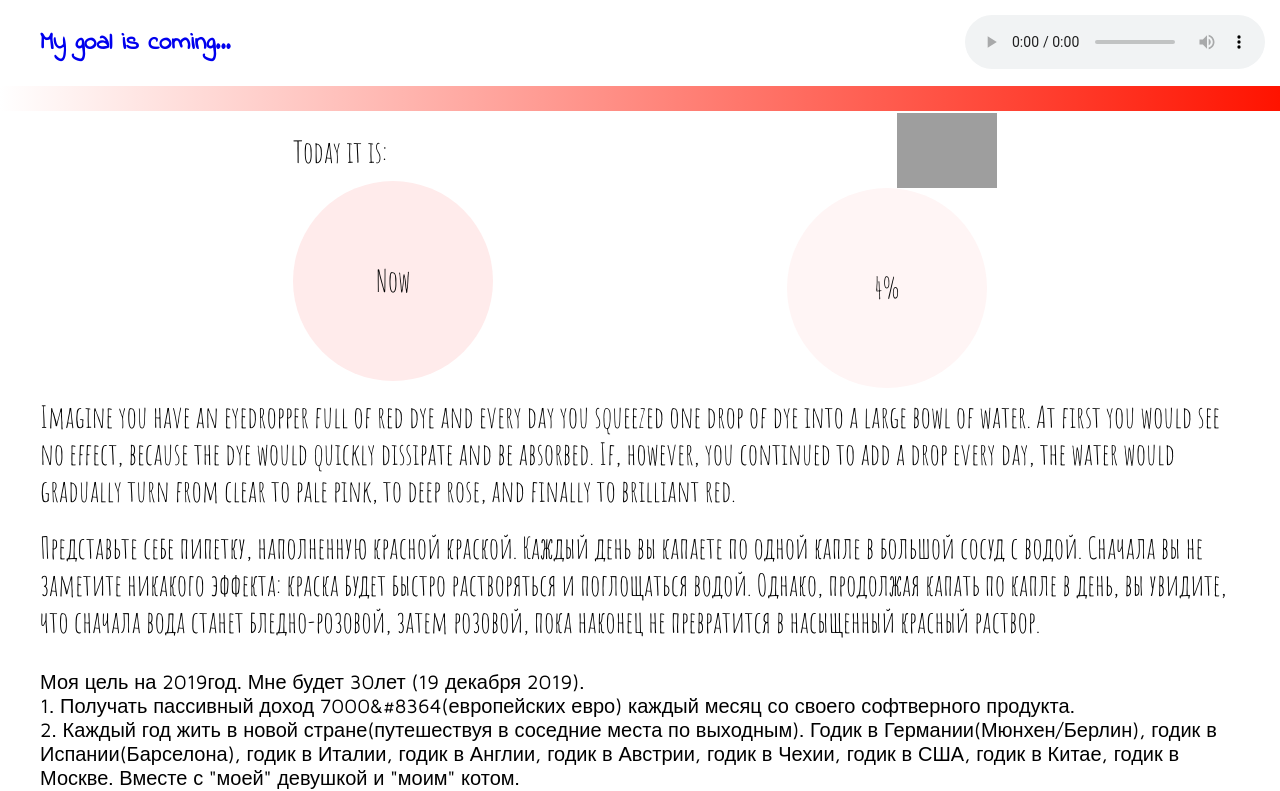
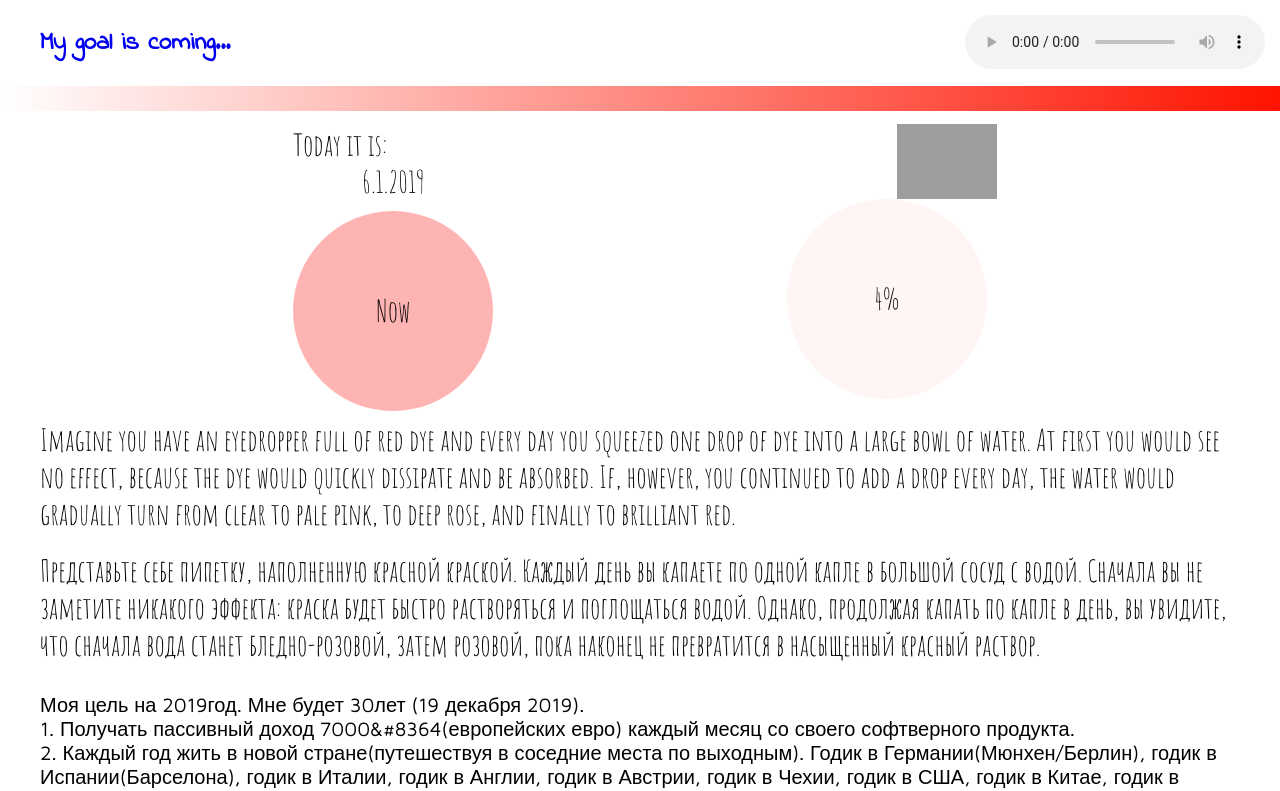
Before and after one commit to Sagittarius8919/goalApp, a React app in the folder goal-app-react/: page / in a window 1280 px wide. Shown: the top 791 px of the page. Built offline with nearby package versions, Linux system fonts and the light colour scheme; grey boxes are pictures that could not be loaded.

Commit message:
third commit

```diff
--- a/goal-app-react/src/App/index.js
+++ b/goal-app-react/src/App/index.js
@@ -5,13 +5,19 @@ import CurrentCircle from '../CurrentCircle/index';
 import ProgressCircle from '../ProgressCircle/index';
 import Slogan from '../Slogan/index';
 import GoalText from '../GoalText/index';
+import { getTodaysDate } from '../Services/helpers';
 import {
-	// red,
-	// green,
-	// blue,
+	CURRENT_POSITION,
 	WHOLE_ITERATION,
+	START_DATE,
+	START_YEAR_DATE,
+	END_YEAR_DATE,
+	DAYS_IN_MONTH,
+	DAYS_IN_YEAR,
 } from '../Services/constants';
 import './style.css';
+
+let interval = null;
 
 class App extends Component {
 	state = {
@@ -19,19 +25,18 @@ class App extends Component {
 		red: 255,
 		green: 255,
 		blue: 255,
-		interval: null,
 		percent: 0,
+		currGreen: 0,
+		currBlue: 0,
 	}
 
 	componentDidMount() {
-		let { interval } = this.state;
 		interval = setInterval(this.handleGradient, 500);
-		this.setState({ interval });
+		this.getCurrentPosition();
 	}
 
 	handleGradient = () => {
 		let {
-			interval,
 			percent,
 			red,
 			green,
@@ -40,7 +45,7 @@ class App extends Component {
 
 		if (red === 255 && green === 0, blue === 0) {
 			clearInterval(interval);
-			this.setState({ interval: null });
+			interval = null;
 
 			setTimeout(() => {
 				this.setState({
@@ -49,24 +54,74 @@ class App extends Component {
 				});
 
 				clearInterval(interval);
-				this.setState({ interval: null });
+				interval = null;
 
 				interval = setInterval(this.handleGradient, 500);
 			}, 10 * 1000);
 		} else {
 			percent = Math.floor(((WHOLE_ITERATION - green) / WHOLE_ITERATION) * 100);
-			console.log(this.state.green--);
-			console.log(this.state.blue--);
+			green--;
+			blue--;
 
 			this.setState({
 				progress: `${percent + 1}`,
-				green: this.state.green--,
-				blue: this.state.blue--,
+				green,
+				blue,
 			});
     }
 	}
 
-  render() {
+	formatDate = () => {
+		const today = getTodaysDate();
+		return `${today.day}.${today.month}.${today.year}`;
+	}
+
+	getCurrentPosition = () => {
+    let currGreen, currBlue, duration;
+    const start = JSON.parse(JSON.stringify(START_DATE));
+    const today = getTodaysDate();
+    const firstDuration = DAYS_IN_MONTH - start.day;
+    const nextDuration = today.day;
+    if (start.year === today.year) {
+        if (start.month === today.month) {
+            duration = today.day - start.day;
+        } else if (start.month < today.month) {
+            let numberOfFullMonths = today.month - start.month > 1 ? (today.month - start.month - 1) : 0;
+            duration = firstDuration + numberOfFullMonths * DAYS_IN_MONTH + nextDuration;
+        }
+    } else if (start.year < today.year) {
+        if (START_YEAR_DATE.month === today.month) {
+            let numberOfFullMonthsInPrevYear = END_YEAR_DATE.month - start.month;
+            duration = firstDuration + numberOfFullMonthsInPrevYear * DAYS_IN_MONTH + nextDuration;
+        } else if (START_YEAR_DATE.month < today.month) {
+            let numberOfFullYears = today.year - start.year > 1 ? (today.month - start.month - 1) : 0;
+            let numberOfFullMonthsInPrevYear = END_YEAR_DATE.month - start.month;
+            let numberOfFullMonthsInCurrYear = today.month - START_YEAR_DATE.month;
+            const totalNumberOfFullMonths = numberOfFullMonthsInPrevYear + numberOfFullMonthsInCurrYear;
+            duration = firstDuration + numberOfFullYears * DAYS_IN_YEAR + totalNumberOfFullMonths * DAYS_IN_MONTH + nextDuration;
+        }
+    }
+
+    currGreen = CURRENT_POSITION - duration;
+		currBlue = CURRENT_POSITION - duration;
+		this.setState({
+			currGreen,
+			currBlue,
+		});
+	}
+
+	render() {
+		const {
+			progress,
+			red,
+			green,
+			blue,
+			currGreen,
+			currBlue,
+		} = this.state;
+
+		const today = this.formatDate();
+
     return (
       <div className="App">
 				<div className="header">
@@ -77,19 +132,23 @@ class App extends Component {
 				<div className="gradient"></div>
 
 				<div className="current">
-					<CurrentCircle />
+					<CurrentCircle
+						date={today}
+						green={currGreen}
+						blue={currBlue}
+					/>
 					<ProgressCircle
-						progress={this.state.progress}
-						red={this.state.red}
-						green={this.state.green}
-						blue={this.state.blue}
+						progress={progress}
+						red={red}
+						green={green}
+						blue={blue}
 					/>
 				</div>
 
 				<Slogan />
 
 				<p className="goal">
-					<GoalText />
+					<GoalText /><br/>
         	<a id="to-top" href="#top">To top</a>
     		</p>
       </div>
--- a/goal-app-react/src/CurrentCircle/index.js
+++ b/goal-app-react/src/CurrentCircle/index.js
@@ -3,10 +3,24 @@ import './style.css';
 
 class CurrentCircle extends Component {
 	render() {
+		const {
+			date,
+			green,
+			blue,
+		} = this.props;
 		return (
 			<div>
-				<div id="date">Today it is:</div>
-				<div id="current-position-color">Now</div>
+				<div id="date">Today it is:
+					{
+						date && <div className='date-now'>{date}</div>
+					}
+				</div>
+				<div
+					id="current-position-color"
+					style={{background: `rgb(255, ${green}, ${blue})`}}
+				>
+					Now
+				</div>
 			</div>
 		);
 	}
--- a/goal-app-react/src/CurrentCircle/style.css
+++ b/goal-app-react/src/CurrentCircle/style.css
@@ -11,6 +11,10 @@
   top: 15px;
 }
 
+.date-now {
+  text-align: center;
+}
+
 #current-position-color {
   background: rgba(255, 235, 235);
   width: 200px;
```
